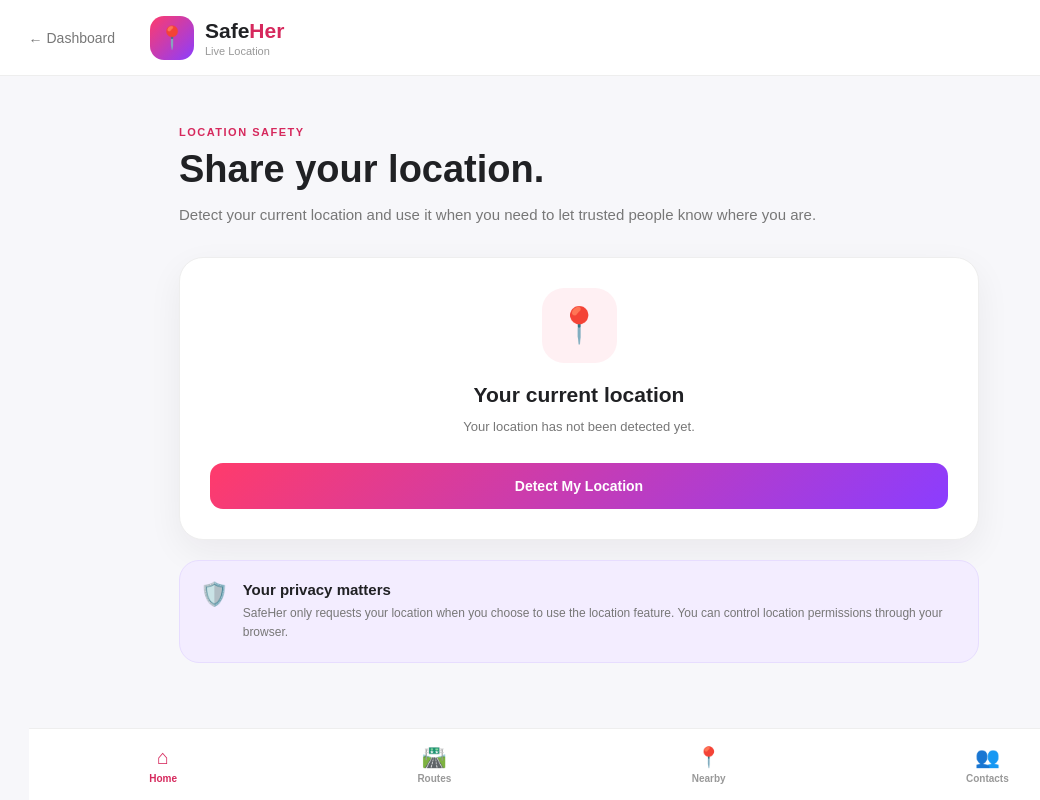
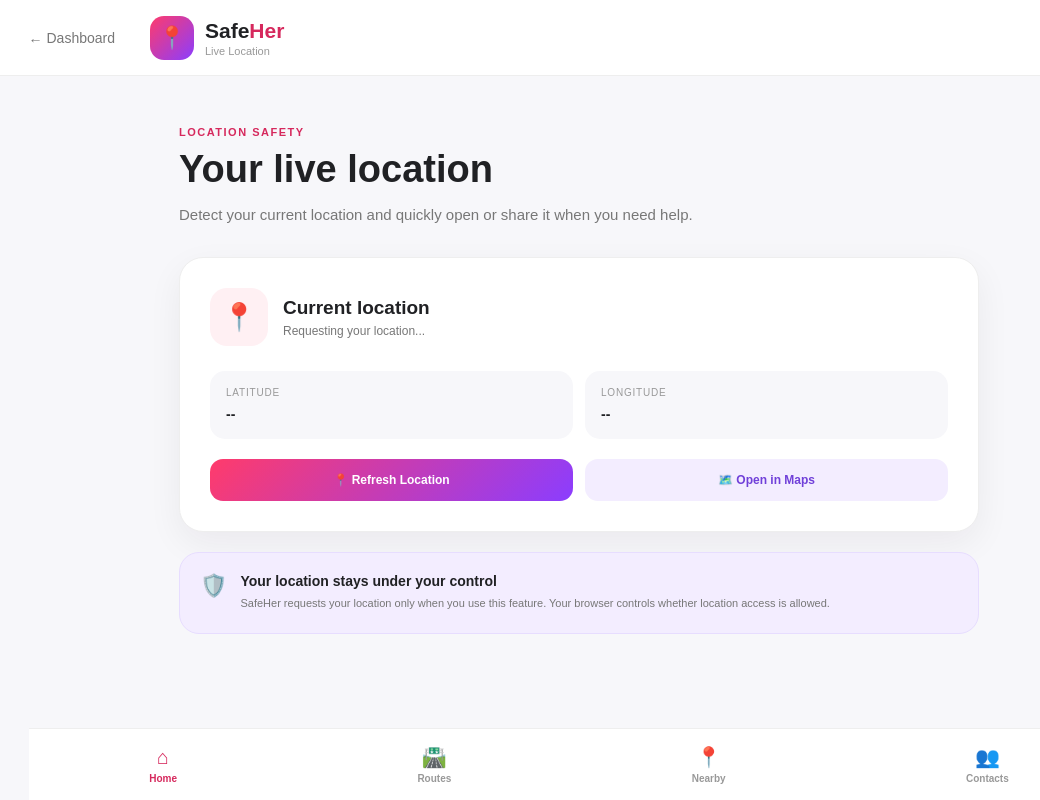
Before and after one commit to srushtiparmar07/SafeHer, a plain HTML site: page location.html in a window 1280 px wide. Shown: the whole page, without its empty margins (61-1101 px from the left). Drawn offline with Linux system fonts and the light colour scheme.

Commit message:
Update location.html

```diff
--- a/location.html
+++ b/location.html
@@ -3,9 +3,7 @@
 
 <head>
     <meta charset="UTF-8">
-
-    <meta name="viewport"
-          content="width=device-width, initial-scale=1.0">
+    <meta name="viewport" content="width=device-width, initial-scale=1.0">
 
     <title>Live Location - SafeHer</title>
 
@@ -22,6 +20,13 @@
             color: #202124;
         }
 
+        .page {
+            min-height: 100vh;
+            padding-bottom: 90px;
+        }
+
+        /* HEADER */
+
         .header {
             height: 76px;
             background: white;
@@ -34,10 +39,10 @@
         }
 
         .back {
+            text-decoration: none;
             color: #777;
-            text-decoration: none;
+            font-size: 14px;
             margin-right: 35px;
-            font-size: 14px;
         }
 
         .back:hover {
@@ -83,10 +88,13 @@
             margin-top: 2px;
         }
 
+
+        /* MAIN */
+
         .container {
             max-width: 850px;
             margin: auto;
-            padding: 50px 25px 100px;
+            padding: 50px 25px;
         }
 
         .label {
@@ -109,54 +117,126 @@
             margin-bottom: 30px;
         }
 
+
+        /* LOCATION CARD */
+
         .location-card {
             background: white;
+
             border: 1px solid #eeeeee;
+
             border-radius: 24px;
+
             padding: 30px;
-            text-align: center;
 
             box-shadow:
                 0 12px 35px
                 rgba(30, 20, 40, 0.06);
         }
 
+        .location-top {
+            display: flex;
+            align-items: center;
+            gap: 15px;
+            margin-bottom: 25px;
+        }
+
         .location-icon {
-            width: 75px;
-            height: 75px;
-            margin: 0 auto 20px;
+            width: 58px;
+            height: 58px;
 
-            border-radius: 22px;
+            border-radius: 17px;
 
             display: flex;
             align-items: center;
             justify-content: center;
 
-            font-size: 35px;
+            font-size: 27px;
 
             background: #fff0f3;
         }
 
-        .location-card h3 {
-            font-size: 21px;
-            margin-bottom: 10px;
+        .location-top h3 {
+            font-size: 19px;
+            margin-bottom: 5px;
         }
 
         .status {
             color: #777;
-            font-size: 13px;
-            line-height: 1.6;
-            margin-bottom: 25px;
+            font-size: 12px;
         }
 
-        .location-button {
-            width: 100%;
+
+        /* COORDINATES */
+
+        .coordinates {
+            display: grid;
+            grid-template-columns: 1fr 1fr;
+
+            gap: 12px;
+
+            margin-bottom: 20px;
+        }
+
+        .coordinate-box {
+            background: #f7f7fa;
+
+            border-radius: 15px;
+
+            padding: 16px;
+        }
+
+        .coordinate-box span {
+            display: block;
+
+            color: #999;
+
+            font-size: 10px;
+
+            margin-bottom: 7px;
+
+            text-transform: uppercase;
+
+            letter-spacing: 0.8px;
+        }
+
+        .coordinate-box strong {
+            font-size: 14px;
+
+            word-break: break-all;
+        }
+
+
+        /* BUTTONS */
+
+        .buttons {
+            display: grid;
+
+            grid-template-columns: 1fr 1fr;
+
+            gap: 12px;
+        }
+
+        button,
+        .map-button {
             border: none;
 
-            padding: 15px;
+            padding: 14px;
 
             border-radius: 13px;
 
+            font-size: 12px;
+
+            font-weight: 800;
+
+            cursor: pointer;
+
+            text-align: center;
+
+            text-decoration: none;
+        }
+
+        .primary {
             color: white;
 
             background: linear-gradient(
@@ -164,42 +244,26 @@
                 #ff3b6b,
                 #8b3dff
             );
-
-            font-size: 14px;
-            font-weight: 800;
-
-            cursor: pointer;
         }
 
-        .location-button:hover {
+        .secondary {
+            background: #f3edff;
+
+            color: #7040d9;
+        }
+
+        button:hover,
+        .map-button:hover {
             transform: translateY(-1px);
         }
 
-        .coordinates {
-            display: none;
 
+        /* SAFETY NOTE */
+
+        .safety-card {
             margin-top: 20px;
-            padding: 15px;
 
-            background: #f7f7fa;
-
-            border-radius: 14px;
-
-            text-align: left;
-        }
-
-        .coordinates p {
-            font-size: 12px;
-            color: #666;
-            margin: 6px 0;
-        }
-
-        .coordinates strong {
-            color: #202124;
-        }
-
-        .share-card {
-            margin-top: 20px;
+            padding: 20px;
 
             background: #f3edff;
 
@@ -207,33 +271,38 @@
 
             border-radius: 20px;
 
-            padding: 20px;
+            display: flex;
 
-            display: flex;
-            gap: 14px;
+            gap: 13px;
+
             align-items: flex-start;
         }
 
-        .share-icon {
-            font-size: 23px;
+        .safety-icon {
+            font-size: 22px;
         }
 
-        .share-card h3 {
-            font-size: 15px;
+        .safety-card h3 {
+            font-size: 14px;
             margin-bottom: 6px;
         }
 
-        .share-card p {
+        .safety-card p {
             color: #777;
-            font-size: 12px;
+
+            font-size: 11px;
+
             line-height: 1.6;
         }
+
+
+        /* BOTTOM NAV */
 
         .bottom-nav {
             position: fixed;
 
+            left: 50%;
             bottom: 0;
-            left: 50%;
 
             transform: translateX(-50%);
 
@@ -247,7 +316,9 @@
             border-top: 1px solid #eeeeee;
 
             display: flex;
+
             align-items: center;
+
             justify-content: space-around;
 
             z-index: 100;
@@ -255,10 +326,13 @@
 
         .nav-item {
             text-decoration: none;
+
             color: #999;
 
             display: flex;
+
             flex-direction: column;
+
             align-items: center;
 
             gap: 4px;
@@ -277,11 +351,14 @@
             color: #d6295d;
         }
 
+
+        /* MOBILE */
+
         @media (max-width: 650px) {
 
             .header {
+                height: 68px;
                 padding: 0 20px;
-                height: 68px;
             }
 
             .back {
@@ -297,7 +374,15 @@
             }
 
             .location-card {
-                padding: 25px 20px;
+                padding: 22px;
+            }
+
+            .coordinates {
+                grid-template-columns: 1fr;
+            }
+
+            .buttons {
+                grid-template-columns: 1fr;
             }
 
             .bottom-nav {
@@ -307,7 +392,13 @@
     </style>
 </head>
 
+
 <body>
+
+<div class="page">
+
+
+    <!-- HEADER -->
 
     <header class="header">
 
@@ -322,14 +413,23 @@
             </div>
 
             <div>
-                <h1>Safe<span>Her</span></h1>
-                <p>Live Location</p>
+
+                <h1>
+                    Safe<span>Her</span>
+                </h1>
+
+                <p>
+                    Live Location
+                </p>
+
             </div>
 
         </div>
 
     </header>
 
+
+    <!-- MAIN -->
 
     <main class="container">
 
@@ -338,74 +438,114 @@
         </p>
 
         <h2>
-            Share your location.
+            Your live location
         </h2>
 
         <p class="intro">
-            Detect your current location and use it when
-            you need to let trusted people know where you are.
+            Detect your current location and quickly open
+            or share it when you need help.
         </p>
 
 
+        <!-- LOCATION CARD -->
+
         <section class="location-card">
+
+            <div class="location-top">
 
                 <div class="location-icon">
                     📍
                 </div>
 
+                <div>
+
                     <h3>
-                Your current location
+                        Current location
                     </h3>
 
-            <p class="status" id="locationStatus">
-                Your location has not been detected yet.
+                    <p
+                        class="status"
+                        id="status"
+                    >
+                        Detecting your location...
                     </p>
 
+                </div>
+
+            </div>
+
+
+            <div class="coordinates">
+
+                <div class="coordinate-box">
+
+                    <span>
+                        Latitude
+                    </span>
+
+                    <strong id="latitude">
+                        --
+                    </strong>
+
+                </div>
+
+
+                <div class="coordinate-box">
+
+                    <span>
+                        Longitude
+                    </span>
+
+                    <strong id="longitude">
+                        --
+                    </strong>
+
+                </div>
+
+            </div>
+
+
+            <div class="buttons">
+
                 <button
-                class="location-button"
-                id="getLocationButton"
+                    class="primary"
+                    id="refreshLocation"
                 >
-                Detect My Location
+                    📍 Refresh Location
                 </button>
 
-
-            <div
-                class="coordinates"
-                id="coordinates"
+                <a
+                    class="map-button secondary"
+                    id="mapButton"
+                    href="#"
+                    target="_blank"
                 >
-
-                <p>
-                    <strong>Latitude:</strong>
-                    <span id="latitude">--</span>
-                </p>
-
-                <p>
-                    <strong>Longitude:</strong>
-                    <span id="longitude">--</span>
-                </p>
+                    🗺️ Open in Maps
+                </a>
 
             </div>
 
         </section>
 
 
-        <section class="share-card">
+        <!-- SAFETY -->
 
-            <div class="share-icon">
+        <section class="safety-card">
+
+            <div class="safety-icon">
                 🛡️
             </div>
 
             <div>
 
                 <h3>
-                    Your privacy matters
+                    Your location stays under your control
                 </h3>
 
                 <p>
-                    SafeHer only requests your location when
-                    you choose to use the location feature.
-                    You can control location permissions through
-                    your browser.
+                    SafeHer requests your location only when
+                    you use this feature. Your browser controls
+                    whether location access is allowed.
                 </p>
 
             </div>
@@ -414,6 +554,8 @@
 
     </main>
 
+
+    <!-- BOTTOM NAV -->
 
     <nav class="bottom-nav">
 
@@ -451,17 +593,13 @@
 
     </nav>
 
+</div>
+
 
 <script>
 
-        const getLocationButton =
-            document.getElementById("getLocationButton");
-
-        const locationStatus =
-            document.getElementById("locationStatus");
-
-        const coordinates =
-            document.getElementById("coordinates");
+    const statusText =
+        document.getElementById("status");
 
     const latitudeText =
         document.getElementById("latitude");
@@ -469,22 +607,26 @@
     const longitudeText =
         document.getElementById("longitude");
 
+    const refreshButton =
+        document.getElementById("refreshLocation");
 
-        getLocationButton.addEventListener(
-            "click",
-            function () {
+    const mapButton =
+        document.getElementById("mapButton");
+
+
+    function getLocation() {
+
+        statusText.textContent =
+            "Requesting your location...";
+
 
         if (!navigator.geolocation) {
 
-                    locationStatus.textContent =
-                        "Location services are not supported by your browser.";
+            statusText.textContent =
+                "Location is not supported by this browser.";
 
             return;
         }
-
-
-                locationStatus.textContent =
-                    "Detecting your location...";
 
 
         navigator.geolocation.getCurrentPosition(
@@ -505,24 +647,23 @@
                     longitude.toFixed(6);
 
 
-                        coordinates.style.display =
-                            "block";
+                statusText.textContent =
+                    "Location detected ✓";
 
 
-                        locationStatus.textContent =
-                            "Your current location has been detected ✓";
+                mapButton.href =
+                    "https://www.google.com/maps?q=" +
+                    latitude +
+                    "," +
+                    longitude;
 
 
-                        getLocationButton.textContent =
-                            "Location Detected ✓";
-
-
-                        localStorage.setItem(
+                sessionStorage.setItem(
                     "safeherLatitude",
                     latitude
                 );
 
-                        localStorage.setItem(
+                sessionStorage.setItem(
                     "safeherLongitude",
                     longitude
                 );
@@ -531,8 +672,8 @@
 
             function () {
 
-                        locationStatus.textContent =
-                            "Unable to detect your location.";
+                statusText.textContent =
+                    "Unable to access your location.";
 
                 alert(
                     "Please allow location access in your browser and try again."
@@ -549,7 +690,15 @@
         );
 
     }
+
+
+    refreshButton.addEventListener(
+        "click",
+        getLocation
     );
+
+
+    getLocation();
 
 </script>
 
```
Lines whose indentation alone changed are shown as unchanged.
